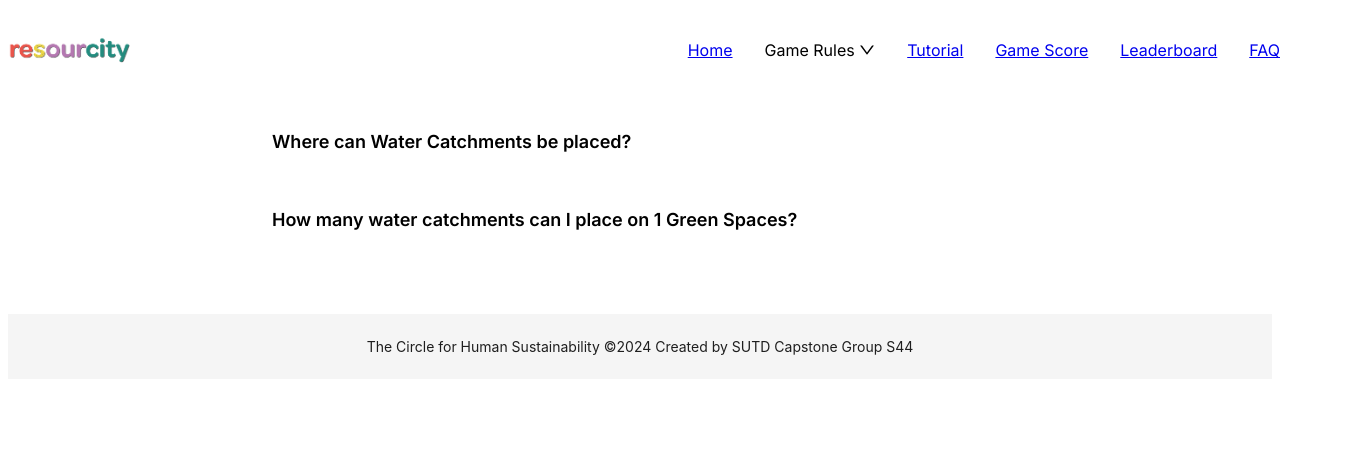
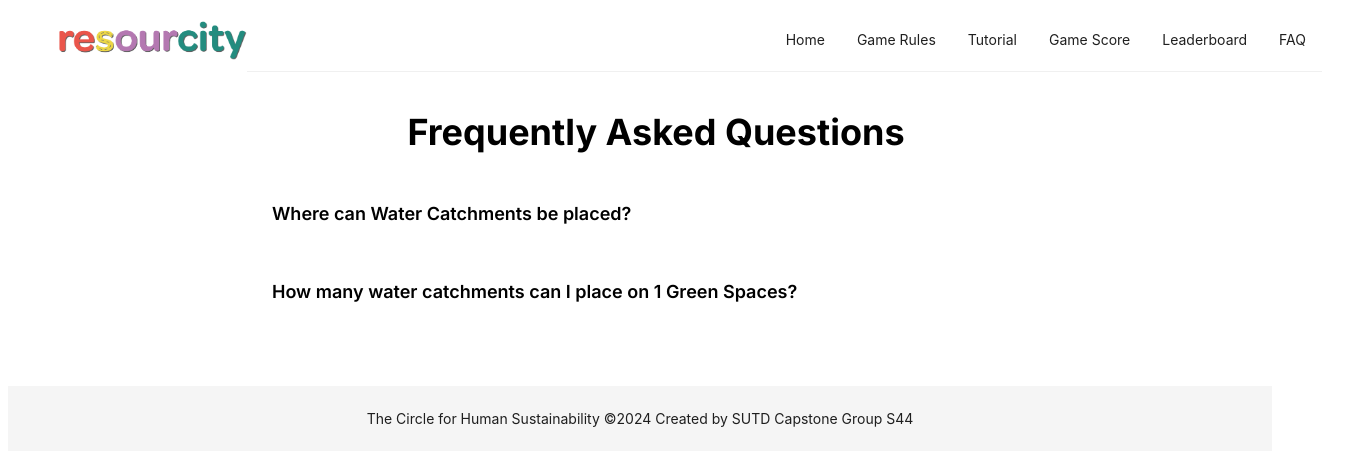
Before and after one commit to sihvn/Resourcity, a Next.js app: page /Resourcity/faq in a window 1280 px wide. Shown: the top 466 px of the page, 1372 px wide, since content can reach past the window. Built offline with nearby package versions, Linux system fonts and the light colour scheme.

Commit message:
feat: improve desktop header
Utilise default header instead of nav and div classes

```diff
--- a/components/baseTemplate.js
+++ b/components/baseTemplate.js
@@ -48,7 +48,8 @@
                     background: colorBgContainer,
                     display: 'flex', // Add flex display to align items horizontally
                     position: 'fixed',
-                    width: '100%'
+                    width: '100%',
+                    alignItems: 'center', // Align items vertically
                 }}
             >
                 <Button
@@ -60,7 +61,7 @@
                         width: 64,
                         height: 64,
                     }} />
-                <img src="/Resourcity/images/logo.png" className="h-16" />
+                <img src="/Resourcity/images/logo.png" className="h-10" />
 
             </Header>
             <Content style={{ paddingTop: 32 }}></Content>
--- a/components/menuBar.js
+++ b/components/menuBar.js
@@ -10,8 +10,9 @@
 
     const handleClick = (id) => {
         // router.push('/rules')
+        router.push(id)
         // router.events.on('routeChangeComplete', () => console.log(router.pathname))
-        router.push(id)
+        // router.onRouteChangeStart('./rules')
         const element = document.getElementById(id);
         console.log(document)
         if (element) {
@@ -26,88 +27,108 @@
         }
     };
 
-    const items = [{
+    const subItems = [{
         label: 'Game Setup',
-        key: '16',
+        key: 'game-setup',
         onClick: () => handleClick('/rules#game-setup'),
     },
-
     {
         label: 'Player Actions',
-        key: '17',
+        key: 'player-actions',
         onClick: () => handleClick('/rules#player-actions'),
     },
     {
         label: 'Forming Loops',
-        key: '18',
+        key: 'forming-loops',
         onClick: () => handleClick('/rules#forming-loops'),
     },
     {
         label: 'Farm Actions',
-        key: '19',
+        key: 'farm-actions',
         onClick: () => handleClick('/rules#farm-actions'),
     },
     {
         label: 'Farm Examples',
-        key: '20',
+        key: 'farm-examples',
         onClick: () => handleClick('/rules#farm-examples'),
     },
     {
         label: 'Crisis Cards',
-        key: '21',
+        key: 'crisis-cards',
         onClick: () => handleClick('/rules#crisis-cards'),
     },
     {
         label: 'Huat Cards',
-        key: '22',
+        key: 'huat-cards',
         onClick: () => handleClick('/rules#huat-cards'),
     },
     {
         label: 'Superpowers',
-        key: '23',
+        key: 'super-powers',
         onClick: () => handleClick('/rules#super-powers'),
     },
     {
         label: 'Game Component',
-        key: '24',
+        key: 'game-components',
         onClick: () => handleClick('/rules#game-components'),
     },
     {
         label: 'Instruction Card',
-        key: '25',
+        key: 'instruction-card',
         onClick: () => handleClick('/rules#instruction-card'),
     },
     ];
+
+    const items = [{
+        label: 'Home',
+        key: 'home',
+        onClick: () => handleClick('/'),
+    },
+
+    {
+        label: 'Game Rules',
+        key: 'rules',
+        children: subItems
+    },
+    {
+        label: 'Tutorial',
+        key: 'tutorial',
+        onClick: () => handleClick('/tutorial'),
+    },
+    {
+        label: 'Game Score',
+        key: 'gamescore',
+        onClick: () => handleClick('/gamescore'),
+    },
+    {
+        label: 'Leaderboard',
+        key: 'leaderboard',
+        onClick: () => handleClick('/leaderboard'),
+    },
+    {
+        label: 'FAQ',
+        key: 'faq',
+        onClick: () => handleClick('/faq'),
+    },
+    ];
+
+
+
     return (
-        <div>
-            <nav className="bg-white fixed w-full z-20 top-0 start-0 border-b border-gray-200 mb-64">
-                <div className="max-w-screen-xl flex flex-wrap items-center justify-between mx-auto ">
-                    <a className="items-center rtl:space-x-reverse">
-                        <img src="/Resourcity/images/logo.png" className="h-24" />
-                    </a>
-                    <div className="flex flex-col p-4 md:p-0 mt-4 rounded-lg md:space-x-8 md:flex-row md:mt-0" id="navbar-sticky">
-                        <Link href="/" className="hover:text-gray-500 cursor-pointer">Home</Link>
-                        {/* <Dropdown menu={{ items: items }} trigger={['click']}>
-                            <Link href="/rules" passHref>
-                                <button className="hover:text-gray-500 cursor-pointer">
-                                    Game Rules <DownOutlined />
-                                </button>
-                            </Link>
-
-                        </Dropdown> */}
-                        <Dropdown menu={{ items: items }} trigger={['click']}>
-                            <a className="hover:text-gray-500 cursor-pointer">
-                                Game Rules <DownOutlined />
-                            </a>
-                        </Dropdown>
-                        <Link href="/tutorial" className="hover:text-gray-500 cursor-pointer">Tutorial</Link>
-                        <Link href="/gamescore" className="hover:text-gray-500 cursor-pointer">Game Score</Link>
-                        <Link href="/leaderboard" className="hover:text-gray-500 cursor-pointer">Leaderboard</Link>
-                        <Link href="/faq" className="hover:text-gray-500 cursor-pointer">FAQ</Link>
-                    </div>
-                </div>
-            </nav>
-        </div>
+        <Header className="bg-white " style={{
+            position: 'sticky',
+            top: 0,
+            zIndex: 1,
+            width: '100%',
+            display: 'flex',
+            alignItems: 'center',
+        }}>
+            <a className="h-10">
+                <img src="/Resourcity/images/logo.png" className="h-10" />
+            </a>
+            <Menu items={items} mode="horizontal" style={{ display: 'flex', justifyContent: 'flex-end', flex: 1, minWidth: 0 }} >
+            </Menu>
+        </Header >
 
 
     )
--- a/components/navbar.js
+++ b/components/navbar.js
@@ -20,9 +20,9 @@
     }, []);
 
     return (
-        <div>
+        <>
             {isMobile ? <BaseTemplate /> : <MenuBar />}
-        </div>
+        </>
     );
 };
 
```
Also changed, not shown: public/images/logo.png.
